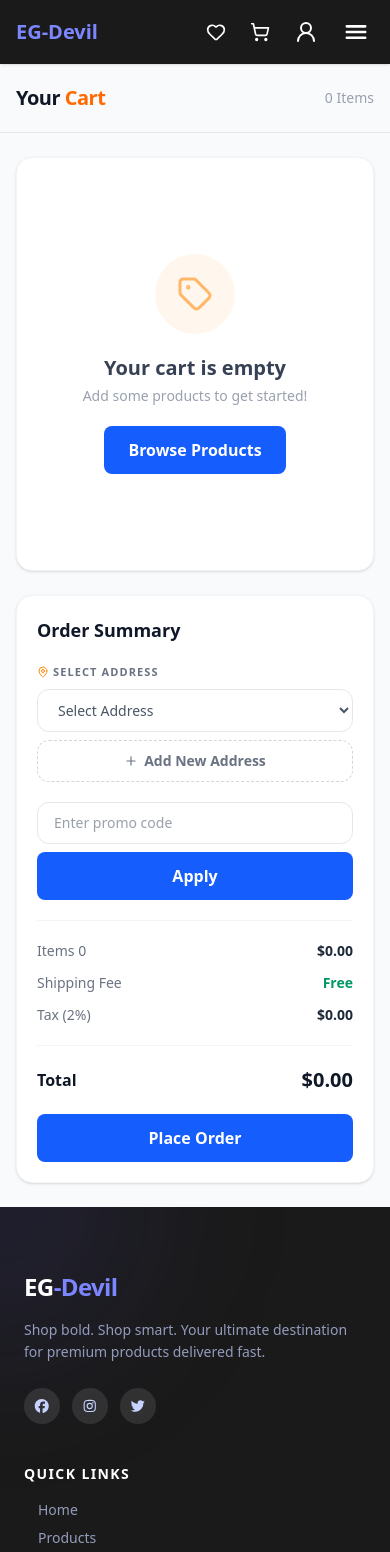
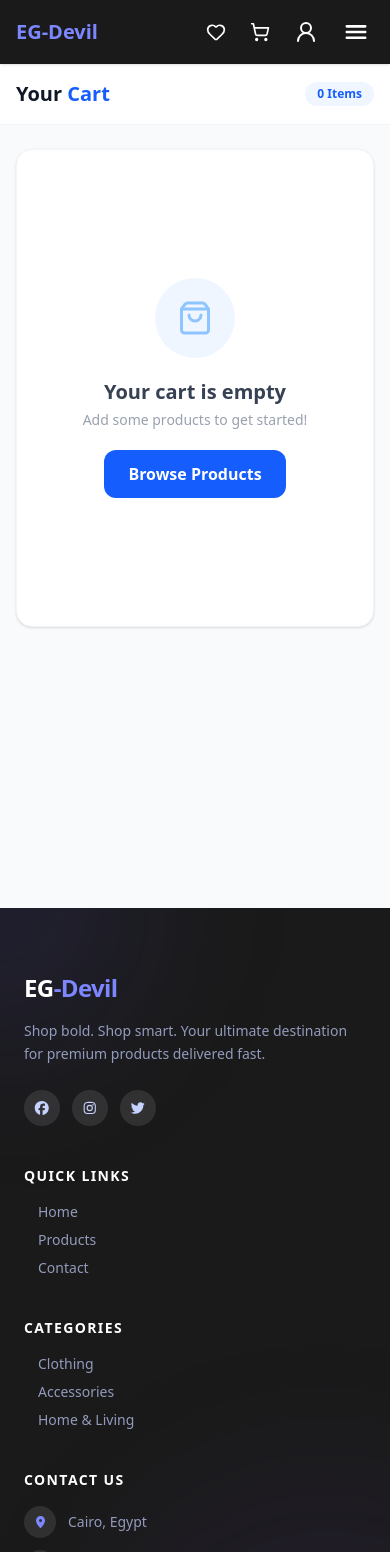
Before and after one commit to Ismail-Elgohary/EG-Devil, a Next.js app: page /cart in a window 390 px wide. Shown: the top 1552 px of the page. Built offline with nearby package versions, Linux system fonts and the light colour scheme.

Commit message:
add mobile section in cart page

```diff
--- a/app/(base)/cart/page.tsx
+++ b/app/(base)/cart/page.tsx
@@ -2,7 +2,7 @@
 
 import { useState } from "react";
 import Link from "next/link";
-import { ArrowLeft, ChevronLeft, ChevronRight, Trash2, Tag, MapPin, Plus } from "lucide-react";
+import { ArrowLeft, ChevronLeft, ChevronRight, Trash2, Tag, MapPin, Plus, ShoppingBag } from "lucide-react";
 import { useCart } from "../context/Cartshop";
 
 const TAX_RATE = 0.02;
@@ -31,149 +31,136 @@ export default function CartPage() {
   };
 
   return (
-    <div className="min-h-screen bg-gray-50 font-sans">
+    <div className="min-h-screen bg-gray-50">
 
-      <header className="border-b border-gray-200 px-4 md:px-8 py-5 flex items-center justify-between">
-        <h1 className="text-xl md:text-2xl font-bold text-gray-900 tracking-tight">
-          Your <span className="text-orange-500">Cart</span>
+      {/* Header */}
+      <header className="bg-white border-b border-gray-100 px-4 md:px-8 py-4 flex items-center justify-between sticky top-0 z-10">
+        <h1 className="text-xl md:text-2xl font-bold text-gray-900">
+          Your <span className="text-blue-600">Cart</span>
         </h1>
-        <span className="text-sm text-gray-400 font-medium">{itemCount} Items</span>
+        <span className="bg-blue-50 text-blue-600 text-xs font-bold px-3 py-1 rounded-full">
+          {itemCount} Items
+        </span>
       </header>
 
-      <main className="max-w-6xl mx-auto px-4 md:px-6 py-6 md:py-8 flex flex-col lg:grid lg:grid-cols-3 gap-6 items-start">
-
-        <section className="w-full lg:col-span-2">
+      <main className="max-w-6xl mx-auto px-4 md:px-6 py-6 md:py-8">
 
         {cart.length === 0 ? (
-            <div className="bg-white rounded-2xl shadow-sm border border-gray-100 flex flex-col items-center justify-center py-24 gap-5">
-              <div className="w-20 h-20 rounded-full bg-orange-50 flex items-center justify-center">
-                <Tag size={36} className="text-orange-300" />
+          /* Empty State */
+          <div className="bg-white rounded-2xl shadow-sm border border-gray-100 flex flex-col items-center justify-center py-32 gap-5">
+            <div className="w-20 h-20 rounded-full bg-blue-50 flex items-center justify-center">
+              <ShoppingBag size={36} className="text-blue-300" />
             </div>
             <div className="text-center">
               <p className="text-xl font-bold text-gray-700">Your cart is empty</p>
               <p className="text-sm text-gray-400 mt-1">Add some products to get started!</p>
             </div>
-              <Link href="/products" className="bg-blue-600 text-white px-6 py-3 rounded-lg font-bold hover:bg-blue-700">
+            <Link href="/products" className="bg-blue-600 text-white px-6 py-3 rounded-xl font-bold hover:bg-blue-700 transition-colors">
               Browse Products
             </Link>
           </div>
 
         ) : (
-            <div className="bg-white rounded-2xl shadow-sm border border-gray-100 overflow-hidden">
+          <div className="flex flex-col lg:grid lg:grid-cols-3 gap-6 items-start">
 
-              <div className="hidden md:grid grid-cols-[2fr_1fr_1fr_1fr] px-6 py-4 border-b border-gray-100 text-xs font-semibold text-gray-400 uppercase tracking-wider">
-                <span>Product Details</span>
-                <span className="text-center">Price</span>
-                <span className="text-center">Quantity</span>
-                <span className="text-center">Subtotal</span>
-              </div>
+            {/* ── Left: Items ── */}
+            <div className="w-full lg:col-span-2 flex flex-col gap-3">
 
               {cart.map((item) => (
                 <div
                   key={item.id}
-                  className="flex flex-col md:grid md:grid-cols-[2fr_1fr_1fr_1fr] items-start md:items-center px-4 md:px-6 py-5 border-b border-gray-50 hover:bg-gray-50/60 transition-colors gap-4 md:gap-0"
+                  className="bg-white rounded-2xl border border-gray-100 shadow-sm p-4 flex flex-col sm:flex-row gap-4"
                 >
-                  {/* Product Info */}
-                  <div className="flex items-center gap-4 w-full">
-                    <div className="w-20 h-20 md:w-28 md:h-28 rounded-2xl bg-gray-50 border border-gray-100 flex items-center justify-center overflow-hidden shrink-0">
+                  {/* Image */}
+                  <div className="w-full sm:w-28 h-32 sm:h-28 rounded-xl bg-gray-50 border border-gray-100 flex items-center justify-center overflow-hidden shrink-0">
                     <img
                       src={item.image}
                       alt={item.name}
-                        className="w-full h-full object-contain p-2 hover:scale-105 transition-transform duration-300"
+                      className="w-full h-full object-contain p-2"
                     />
                   </div>
-                    <div className="flex flex-col gap-2 flex-1">
-                      <p className="text-sm font-semibold text-gray-800 leading-snug line-clamp-2">
+
+                  {/* Info */}
+                  <div className="flex-1 flex flex-col gap-3">
+                    <div className="flex items-start justify-between gap-2">
+                      <p className="text-sm font-semibold text-gray-800 leading-snug line-clamp-2 flex-1">
                         {item.name}
                       </p>
-                      {/* Mobile: price + qty + subtotal */}
-                      <div className="flex items-center gap-3 md:hidden text-sm text-gray-500">
-                        <span className="font-bold text-gray-800">${item.price.toFixed(2)}</span>
-                        <span>×</span>
-                        <div className="flex items-center gap-2">
+                      <button
+                        onClick={() => removeFromCart(item.id)}
+                        className="p-1.5 rounded-lg text-red-400 hover:bg-red-50 hover:text-red-500 transition-colors shrink-0"
+                      >
+                        <Trash2 size={15} />
+                      </button>
+                    </div>
+
+                    {/* Price + Qty + Subtotal */}
+                    <div className="flex items-center justify-between gap-2 flex-wrap">
+
+                      {/* Unit Price */}
+                      <div className="flex flex-col">
+                        <span className="text-[10px] text-gray-400 uppercase tracking-wider">Unit Price</span>
+                        <span className="text-sm font-bold text-gray-700">${item.price.toFixed(2)}</span>
+                      </div>
+
+                      {/* Quantity Controls */}
+                      <div className="flex items-center gap-2 bg-gray-50 rounded-xl px-3 py-1.5">
                         <button
                           onClick={() => decrease(item.id, item.quantity)}
-                            className="w-6 h-6 rounded-full border border-gray-200 bg-white flex items-center justify-center text-gray-600"
+                          className="w-6 h-6 rounded-full border border-gray-200 bg-white hover:border-blue-400 hover:text-blue-500 flex items-center justify-center transition-colors"
                         >
-                            <ChevronLeft size={12} />
+                          <ChevronLeft size={13} />
                         </button>
-                          <span className="font-bold">{item.quantity}</span>
-                          <button
-                            onClick={() => increase(item.id, item.quantity)}
-                            className="w-6 h-6 rounded-full border border-gray-200 bg-white flex items-center justify-center text-gray-600"
-                          >
-                            <ChevronRight size={12} />
-                          </button>
-                        </div>
-                        <span className="font-black text-orange-500">
-                          = ${(item.price * item.quantity).toFixed(2)}
-                        </span>
-                      </div>
-                      <button
-                        onClick={() => removeFromCart(item.id)}
-                        className="flex items-center gap-1.5 text-xs font-bold text-red-500 hover:text-red-600 bg-red-50 hover:bg-red-100 px-3 py-1.5 rounded-lg transition-all w-fit"
-                      >
-                        <Trash2 size={12} />
-                        Remove
-                      </button>
-                    </div>
-                  </div>
-
-                  <p className="hidden md:block text-center text-base font-extrabold text-gray-800">
-                    ${item.price.toFixed(2)}
-                  </p>
-
-                  <div className="hidden md:flex items-center justify-center gap-2">
-                    <button
-                      onClick={() => decrease(item.id, item.quantity)}
-                      className="w-8 h-8 rounded-full border border-gray-200 bg-white hover:border-orange-400 hover:text-orange-500 flex items-center justify-center transition-colors"
-                    >
-                      <ChevronLeft size={15} />
-                    </button>
-                    <span className="w-6 text-center text-base font-bold text-gray-800">
+                        <span className="w-6 text-center text-sm font-bold text-gray-800">
                           {item.quantity}
                         </span>
                         <button
                           onClick={() => increase(item.id, item.quantity)}
-                      className="w-8 h-8 rounded-full border border-gray-200 bg-white hover:border-orange-400 hover:text-orange-500 flex items-center justify-center transition-colors"
+                          className="w-6 h-6 rounded-full border border-gray-200 bg-white hover:border-blue-400 hover:text-blue-500 flex items-center justify-center transition-colors"
                         >
-                      <ChevronRight size={15} />
+                          <ChevronRight size={13} />
                         </button>
                       </div>
 
-                  <p className="hidden md:block text-center text-base font-bold text-gray-900">
+                      {/* Subtotal */}
+                      <div className="flex flex-col items-end">
+                        <span className="text-[10px] text-gray-400 uppercase tracking-wider">Subtotal</span>
+                        <span className="text-base font-black text-blue-600">
                           ${(item.price * item.quantity).toFixed(2)}
-                  </p>
+                        </span>
+                      </div>
+
+                    </div>
+                  </div>
                 </div>
               ))}
 
-              <div className="px-4 md:px-6 py-5">
+              {/* Continue Shopping */}
               <Link
                 href="/products"
-                  className="inline-flex items-center gap-2 text-sm font-semibold text-orange-500 hover:text-orange-600 transition-colors"
+                className="inline-flex items-center gap-2 text-sm font-semibold text-blue-500 hover:text-blue-600 transition-colors mt-2"
               >
                 <ArrowLeft size={15} />
                 Continue Shopping
               </Link>
             </div>
-            </div>
-          )}
-        </section>
 
-        <aside className="w-full lg:col-span-1 lg:sticky lg:top-6">
-          <div className="bg-white rounded-2xl shadow-sm border border-gray-100 p-5 md:p-6 flex flex-col gap-5">
+            {/* ── Right: Order Summary ── */}
+            <div className="w-full lg:col-span-1 lg:sticky lg:top-20">
+              <div className="bg-white rounded-2xl border border-gray-100 shadow-sm p-5 flex flex-col gap-4">
 
-            <h2 className="text-lg font-bold text-gray-900">Order Summary</h2>
+                <h2 className="text-base font-bold text-gray-900">Order Summary</h2>
 
+                {/* Address */}
                 <div className="flex flex-col gap-2">
-              <label className="text-[11px] font-bold text-gray-500 uppercase tracking-widest flex items-center gap-1">
-                <MapPin size={12} className="text-orange-400" />
+                  <label className="text-[10px] font-bold text-gray-400 uppercase tracking-widest flex items-center gap-1">
+                    <MapPin size={11} className="text-blue-400" />
                     Select Address
                   </label>
                   <select
                     value={selectedAddress}
                     onChange={(e) => setSelectedAddress(e.target.value)}
-                className="w-full px-4 py-2.5 border border-gray-200 rounded-xl text-sm text-gray-600 bg-white focus:outline-none focus:ring-2 focus:ring-orange-300 transition"
+                    className="w-full px-3 py-2.5 border border-gray-200 rounded-xl text-sm text-gray-600 bg-white focus:outline-none focus:ring-2 focus:ring-blue-300 transition"
                   >
                     <option value="">Select Address</option>
                     <option value="home">🏠 Home Address</option>
@@ -181,45 +168,47 @@ export default function CartPage() {
                   </select>
                   <button
                     onClick={() => setShowAddAddress(!showAddAddress)}
-                className="w-full py-2.5 border border-dashed border-gray-300 rounded-xl text-sm font-semibold text-gray-500 hover:border-orange-400 hover:text-orange-500 transition-colors flex items-center justify-center gap-1.5"
+                    className="w-full py-2 border border-dashed border-gray-300 rounded-xl text-xs font-semibold text-gray-500 hover:border-blue-400 hover:text-blue-500 transition-colors flex items-center justify-center gap-1.5"
                   >
-                <Plus size={14} />
+                    <Plus size={13} />
                     Add New Address
                   </button>
                   {showAddAddress && (
                     <input
                       type="text"
                       placeholder="Enter new address..."
-                  className="w-full px-4 py-2.5 border border-gray-200 rounded-xl text-sm focus:outline-none focus:ring-2 focus:ring-orange-300 transition"
+                      className="w-full px-3 py-2.5 border border-gray-200 rounded-xl text-sm focus:outline-none focus:ring-2 focus:ring-blue-300 transition"
                     />
                   )}
                 </div>
 
-            <div className="flex flex-col gap-2">
+                {/* Promo */}
+                <div className="flex gap-2">
                   <input
                     type="text"
-                placeholder="Enter promo code"
+                    placeholder="Promo code"
                     value={promoCode}
                     onChange={(e) => setPromoCode(e.target.value)}
-                className="w-full px-4 py-2.5 border border-gray-200 rounded-xl text-sm text-gray-700 focus:outline-none focus:ring-2 focus:ring-orange-300 transition"
+                    className="flex-1 px-3 py-2.5 border border-gray-200 rounded-xl text-sm text-gray-700 focus:outline-none focus:ring-2 focus:ring-blue-300 transition"
                   />
                   <button
                     onClick={applyPromo}
-                className="bg-blue-600 text-white px-6 py-3 rounded-lg font-bold hover:bg-blue-700"
+                    className="px-4 py-2.5 bg-gray-900 hover:bg-blue-600 text-white text-sm font-bold rounded-xl transition-colors"
                   >
-                {promoApplied ? "✓ Applied!" : "Apply"}
+                    {promoApplied ? "✓" : "Apply"}
                   </button>
                 </div>
 
                 <div className="h-px bg-gray-100" />
 
-            <div className="flex flex-col gap-3 text-sm">
+                {/* Price Breakdown */}
+                <div className="flex flex-col gap-2.5 text-sm">
                   <div className="flex justify-between text-gray-500">
-                <span>Items {itemCount}</span>
+                    <span>Subtotal ({itemCount} items)</span>
                     <span className="font-semibold text-gray-800">${subtotal.toFixed(2)}</span>
                   </div>
                   <div className="flex justify-between text-gray-500">
-                <span>Shipping Fee</span>
+                    <span>Shipping</span>
                     <span className="font-semibold text-emerald-600">Free</span>
                   </div>
                   <div className="flex justify-between text-gray-500">
@@ -230,18 +219,21 @@ export default function CartPage() {
 
                 <div className="h-px bg-gray-100" />
 
+                {/* Total */}
                 <div className="flex justify-between items-center">
                   <span className="text-base font-bold text-gray-900">Total</span>
-              <span className="text-xl font-black text-gray-900">${total.toFixed(2)}</span>
+                  <span className="text-2xl font-black text-blue-600">${total.toFixed(2)}</span>
                 </div>
 
-            <button className="bg-blue-600 text-white px-6 py-3 rounded-lg font-bold hover:bg-blue-700">
+                <button className="w-full py-3.5 bg-blue-600 hover:bg-blue-700 active:scale-95 text-white font-bold rounded-xl transition-all shadow-lg shadow-blue-100">
                   Place Order
                 </button>
 
               </div>
-        </aside>
+            </div>
 
+          </div>
+        )}
       </main>
     </div>
   );
```
Lines whose indentation alone changed are shown as unchanged.
